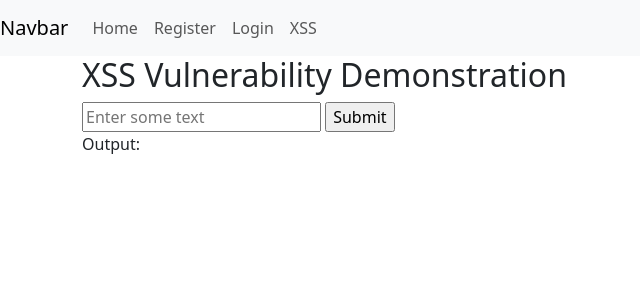
After one commit to ryanlanzstu/secureapp, a Flask app: page /xss in a window 1280 px wide. The commit adds this page. Shown: the top 300 px of the page, without its empty margins (0-640 px from the left). Run offline with Flask 3, Linux system fonts and the light colour scheme; some libraries are stand-ins or nearby versions.

Commit message:
added xss page and route

```diff
--- a/app.py
+++ b/app.py
@@ -1,5 +1,6 @@
 from flask import Flask, render_template, request, redirect, url_for, session
 from flask_mysqldb import MySQL
+from flask import jsonify
 
 app = Flask(__name__)
 app.secret_key = 'your-secret-key'
@@ -54,5 +55,27 @@ def logout():
     session.pop('username', None)
     return redirect(url_for('home'))
 
+@app.route('/xss', methods=['GET', 'POST'])
+def xss_demo():
+    user_input = ''
+    if request.method == 'POST':
+        # No sanitization
+        user_input = request.form.get('user_input', '')
+    # Passed to the template
+    return render_template('xss.html', user_input=user_input)
+
+@app.route('/get_user_details')
+def get_user_details():
+    username = 'admin'  #Uses admin for example
+    cur = mysql.connection.cursor()
+    cur.execute("SELECT username, password FROM tbl_users WHERE username = %s", (username,)) # Fetches details from the flask_user table
+    user = cur.fetchone() #Fetches the row of data containing admin
+    cur.close()
+    if user:
+        return jsonify({"username": user[0], "password": user[1]}) #If it contains the user data, it's displayed
+    else:
+        return jsonify({"error": "User not found"}), 404
+
+
 if __name__ == '__main__':
     app.run(debug=True)
--- a/templates/layout.html
+++ b/templates/layout.html
@@ -24,6 +24,9 @@
                 <li class="nav-item">
                   <a class="nav-link" href="/login">Login</a>
                 </li>
+                <li class="nav-item">
+                  <a class="nav-link" href="/xss">XSS</a>
+                </li>
               </ul>
             </div>
           </nav>
--- /dev/null
+++ b/templates/xss.html
@@ -0,0 +1,18 @@
+{% extends "layout.html" %}
+{% block body %}
+<div class="container">
+    <head>
+        <meta charset="UTF-8">
+        <title>XSS Demo</title>
+    </head>
+    <body>
+        <h2>XSS Vulnerability Demonstration</h2>
+        <form method="post">
+            <input type="text" name="user_input" placeholder="Enter some text">
+            <input type="submit" value="Submit">
+        </form>
+        <!-- Used for XSS, bad practice -->
+        <div id="output">Output: {{ user_input|safe }}</div>
+    </body>
+    </div>
+{% endblock %}
```
Also changed, not shown: jsscript.txt (added, +8 -0 lines).
